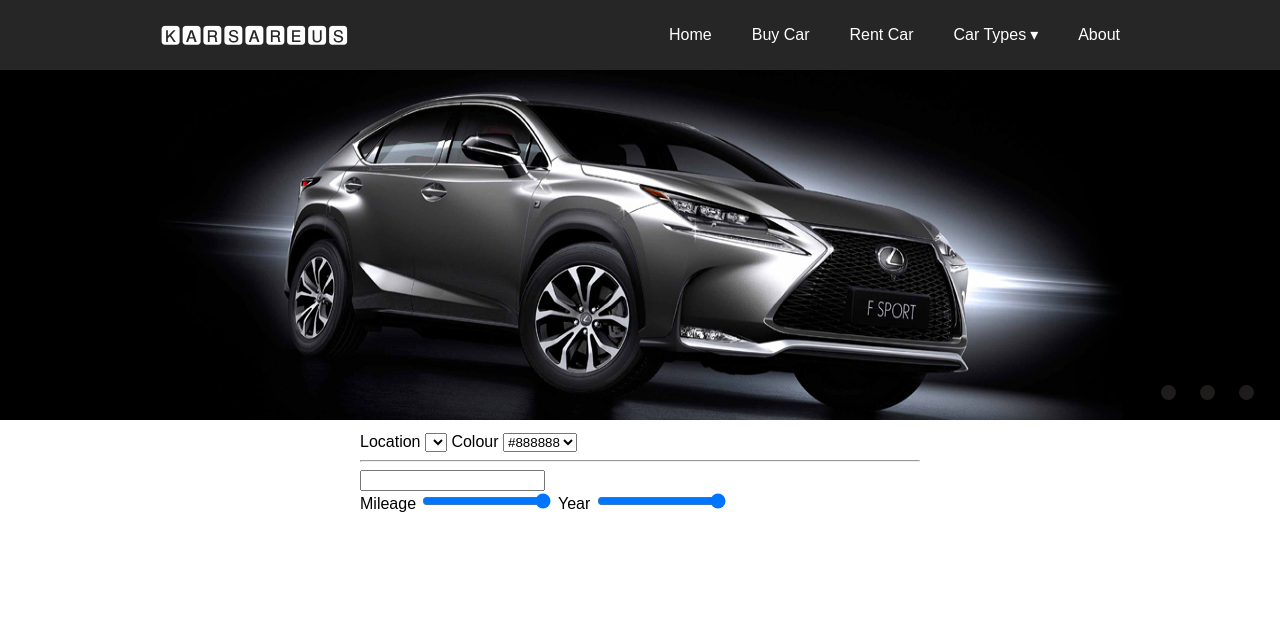
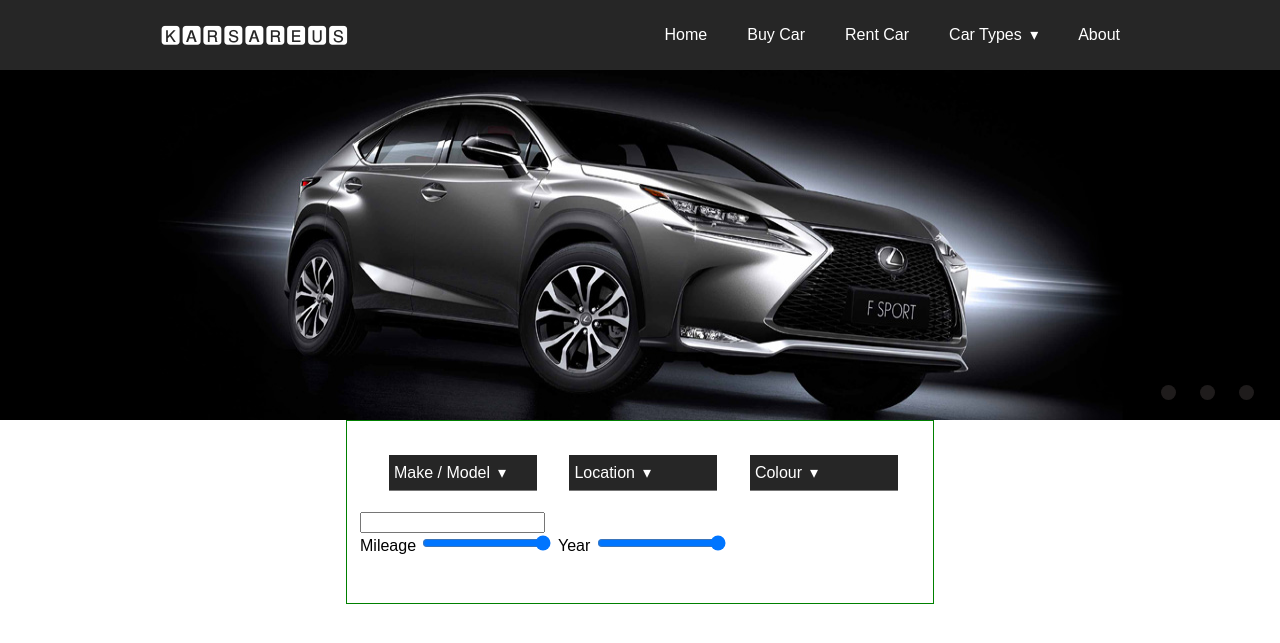
Before and after one commit to kilmatic/karsAreUs, a PHP site: page /karsareus/ in a window 1280 px wide. Shown: the top 643 px of the page. Run offline with PHP 8.4, Linux system fonts and the light colour scheme; tables that the repository leaves empty or names only in its code hold one stand-in row (values such as "Sample post"); data that the repository does not hold is empty; some libraries are stand-ins or nearby versions.

Commit message:
finished styling filter buttons...

```diff
--- a/css/style.css
+++ b/css/style.css
@@ -80,7 +80,7 @@ nav ul li a:visited:hover {
 nav ul li a:not(:only-child):after,
 nav ul li a:visited:not(:only-child):after {
     padding-left: 4px;
-    content: '▾';
+    content: ' ▾';
 }
 
 nav ul li ul li {
@@ -316,68 +316,75 @@ Filter...
 
 .filter-card {
     width: 560px;
-    height: 60px;
+    height: 100%;
     padding: .8em;
     position: relative;
     margin:0 auto;
+    padding-bottom: 3em;
+    border: green 1px solid;
 }
-/*
+
 .filter-make-model {
-    width: 130px;
-    height: 1.5em;
-    background-color: #32333a;
-    float: left;
-    margin-right: .5em;
+    width: 138px;
+    display: inline-block;
+    margin: 5px;
+    padding: 0 14px;
 }
 
 .filter-make-model ul {
     list-style: none;
-    margin: 0;
-    padding: 0;
+     padding: 0;
+    position: relative;
 }
 
-.filter-make-model ul li {
-    position: relative;
+.filter-make-model:first-child {
+    margin-left: 15px;
 }
 
 .filter-make-model ul li a,
 .filter-make-model ul li a:visited {
+    width: 138px;
     display: block;
-    padding: 0 5px;
-    line-height: 23px;
-    background-color: #cc3a20;
+    background: #262626;
     color: #ffffff;
     text-decoration: none;
+    line-height: 25px;
+    padding: 5px;
+    padding-left: 5px;
+    border-bottom: #777 1px solid;
 }
 
 .filter-make-model ul li a:hover,
 .filter-make-model ul li a:visited:hover {
-    background-color: #cc3a20;
+    background: #cc3a20;
     color: #ffffff;
 }
 
 .filter-make-model ul li a:not(:only-child):after,
 .filter-make-model ul li a:visited:not(:only-child):after {
-    padding-left: 2px;
-    content: ' ▾';
+    padding: 8px;
+    content: '▾';
 }
 
 .filter-make-model ul li ul li {
-    min-width: 150px;
+    width: 138px;
+    background: #262626;
+    color: #f2f2f2;
+    padding: 5px;
+    line-height: 20px;
 }
 
-.filter-make-model ul li ul li a {
-    padding: 5px;
-    line-height: 10px;
-    background-color: #32333a;
+.filter-make-model ul li ul li:hover,
+.filter-make-model ul li ul li:hover:visited {
+    background: #cc3a20;
 }
 
-.filter-make-model .nav-dropdown {
+.filter-dropdown {
     position: absolute;
     display: none;
-    z-index: 1;
-    box-shadow: 0 3px 12 px rgba(0, 0, 0, 0.15);
-} */
+    z-index: 2;
+    box-shadow: 0 3px 12px rgba(0, 0, 0, 0.15);
+}
 
 /*
 Cars...
--- a/index.php
+++ b/index.php
@@ -12,7 +12,7 @@
     <title>KarsAreUs</title>
     <link rel="stylesheet" href="css/style.css">
     <link rel="stylesheet" href="node_modules/ion-rangeslider/css/ion.rangeSlider.min.css">
-    <link rel="stylesheet" href="https://cdnjs.cloudflare.com/ajax/libs/ion-rangeslider/2.3.1/css/ion.rangeSlider.min.css"/>
+    <!-- <link rel="stylesheet" href="https://cdnjs.cloudflare.com/ajax/libs/ion-rangeslider/2.3.1/css/ion.rangeSlider.min.css"/> -->
 </head>
 <body>
     <?php require_once 'view/nav.php'; ?>
@@ -42,13 +42,13 @@
         </div>             -->
     </div>
 <?php require_once 'view/footer.php'; ?>
-<!-- <script src="https://code.jquery.com/jquery-3.3.1.slim.min.js" integrity="sha384-q8i/X+965DzO0rT7abK41JStQIAqVgRVzpbzo5smXKp4YfRvH+8abtTE1Pi6jizo" crossorigin="anonymous"></script> -->
+<!-- <script src="https://code.jquery.com/jquery-3.4.1.slim.min.js" integrity="sha384-q8i/X+965DzO0rT7abK41JStQIAqVgRVzpbzo5smXKp4YfRvH+8abtTE1Pi6jizo" crossorigin="anonymous"></script> -->
 <script src="node_modules\jquery\dist\jquery.min.js"></script>
-<script src="https://cdnjs.cloudflare.com/ajax/libs/jquery/3.4.1/jquery.min.js"></script>
-<!-- <script src="https://cdnjs.cloudflare.com/ajax/libs/popper.js/1.14.7/umd/popper.min.js" integrity="sha384-UO2eT0CpHqdSJQ6hJty5KVphtPhzWj9WO1clHTMGa3JDZwrnQq4sF86dIHNDz0W1" crossorigin="anonymous"></script> -->
+<!-- <script src="https://cdnjs.cloudflare.com/ajax/libs/jquery/3.4.1/jquery.min.js"></script>
+<script src="https://cdnjs.cloudflare.com/ajax/libs/popper.js/1.14.7/umd/popper.min.js" integrity="sha384-UO2eT0CpHqdSJQ6hJty5KVphtPhzWj9WO1clHTMGa3JDZwrnQq4sF86dIHNDz0W1" crossorigin="anonymous"></script> -->
+<script src="node_modules\popper.js\dist\popper.min.js"></script>
 <script src="node_modules\ion-rangeslider\js\ion.rangeSlider.min.js"></script>
-<script src="https://cdnjs.cloudflare.com/ajax/libs/ion-rangeslider/2.3.1/js/ion.rangeSlider.min.js"></script>
-<script src="node_modules\popper.js\dist\popper.min.js"></script>
+<!-- <script src="https://cdnjs.cloudflare.com/ajax/libs/ion-rangeslider/2.3.1/js/ion.rangeSlider.min.js"></script> -->
 <script src="js\nav.js"></script>
 <script src="js\carousel.js"></script>
 <script src="js\script.js"></script>
--- a/view/filter.php
+++ b/view/filter.php
@@ -1,23 +1,10 @@
 <?php require_once 'controller\filterController.php'; ?>
 <div class="filter-card">
-    <!-- <label for="form-control">Make</label>
-    <select class="form-control">
-        <?php foreach($get_cars as $car) : ?>
-            <option><?php echo $car['make']; ?></option>
-        <?php endforeach; ?>
-    </select>
-    <label for="form-control">Model</label>
-    <select class="form-control">
-        <?php foreach($get_cars as $car) : ?>
-            <option><?php echo $car['model']; ?></option>
-        <?php endforeach; ?>
-    </select> -->
-
-    <!-- <div class="filter-make-model">
-        <ul class="">
-            <li id="submenu">
+    <div class="filter-make-model">
+        <ul>
+            <li>
                 <a href="#">Make / Model</a>
-                <ul>
+                <ul class="filter-dropdown">
                     <?php foreach($get_cars as $car) : ?>
                         <li class="nav-submenu">
                             <input type="checkbox" name="make" id="car-make"><?php echo $car['make']; ?>
@@ -26,31 +13,46 @@
                 </ul>
             </li>
         </ul>
-    </div> -->
+    </div>
 
-    <label for="form-control">Location</label>
-    <select class="form-control">
-        <?php foreach($get_cars as $car) : ?>
-            <option><?php echo $car['location']?></option>
-        <?php endforeach; ?>
-    </select>
-    <label for="form-control">Colour</label>
-    <select class="form-control">
-        <?php foreach($get_cars as $car) : ?>
-            <option><?php echo $car['colour']?></option>
-        <?php endforeach; ?>
-    </select><hr>
-    <!-- <span class="form-control">
-        <label>Price </label>
-        <input type="range" name="price" id="price" min="<?php ?>" max="<?php $get_max_price; ?>" step="1000" onchange="showPrice.value=value">
-        <output id="showPrice"></output>
-    </span> -->
+    <div class="filter-make-model">
+        <ul>
+            <li>
+                <a href="#">Location</a>
+                <ul class="filter-dropdown">
+                    <?php foreach($get_cars as $car) : ?>
+                        <li>
+                            <input type="checkbox" name="make" id="car-make"><?php echo $car['location']; ?>
+                        </li>
+                    <?php endforeach; ?>
+                </ul>
+            </li>
+        </ul>
+    </div>
+
+    <div class="filter-make-model">
+        <ul>
+            <li>
+                <a href="#">Colour</a>
+                <ul class="filter-dropdown">
+                    <?php foreach($get_cars as $car) : ?>
+                        <li>
+                            <input type="checkbox" name="make" id="car-make"><?php echo $car['colour']; ?>
+                        </li>
+                    <?php endforeach; ?>
+                </ul>
+            </li>
+        </ul>
+    </div>
+
     <input type="text" class="js-range-slider" name="my_range" value="" /><br>
+
     <span class="form-control">
         <label>Mileage </label>
         <input type="range" name="price" id="mileage" min="<?php ?>" max="<?php ?>" step="100" onchange="showMiles.value=value">
         <output id="showMiles"></output>
     </span>
+
     <span class="form-control">
         <label>Year </label>
         <input type="range" name="price" id="mileage" min="<?php ?>" max="<?php ?>" step="100" onchange="showYear.value=value">
```
